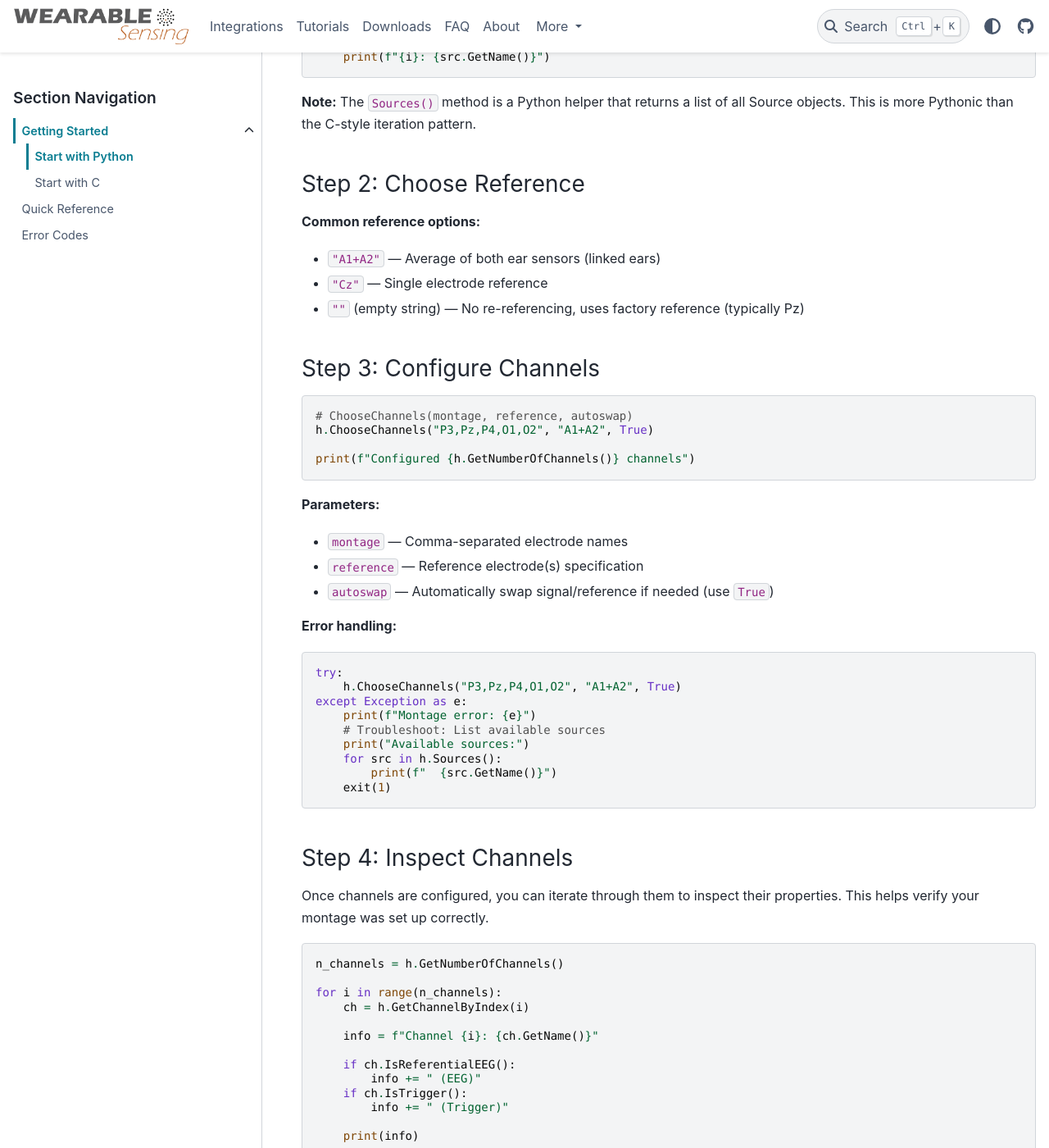
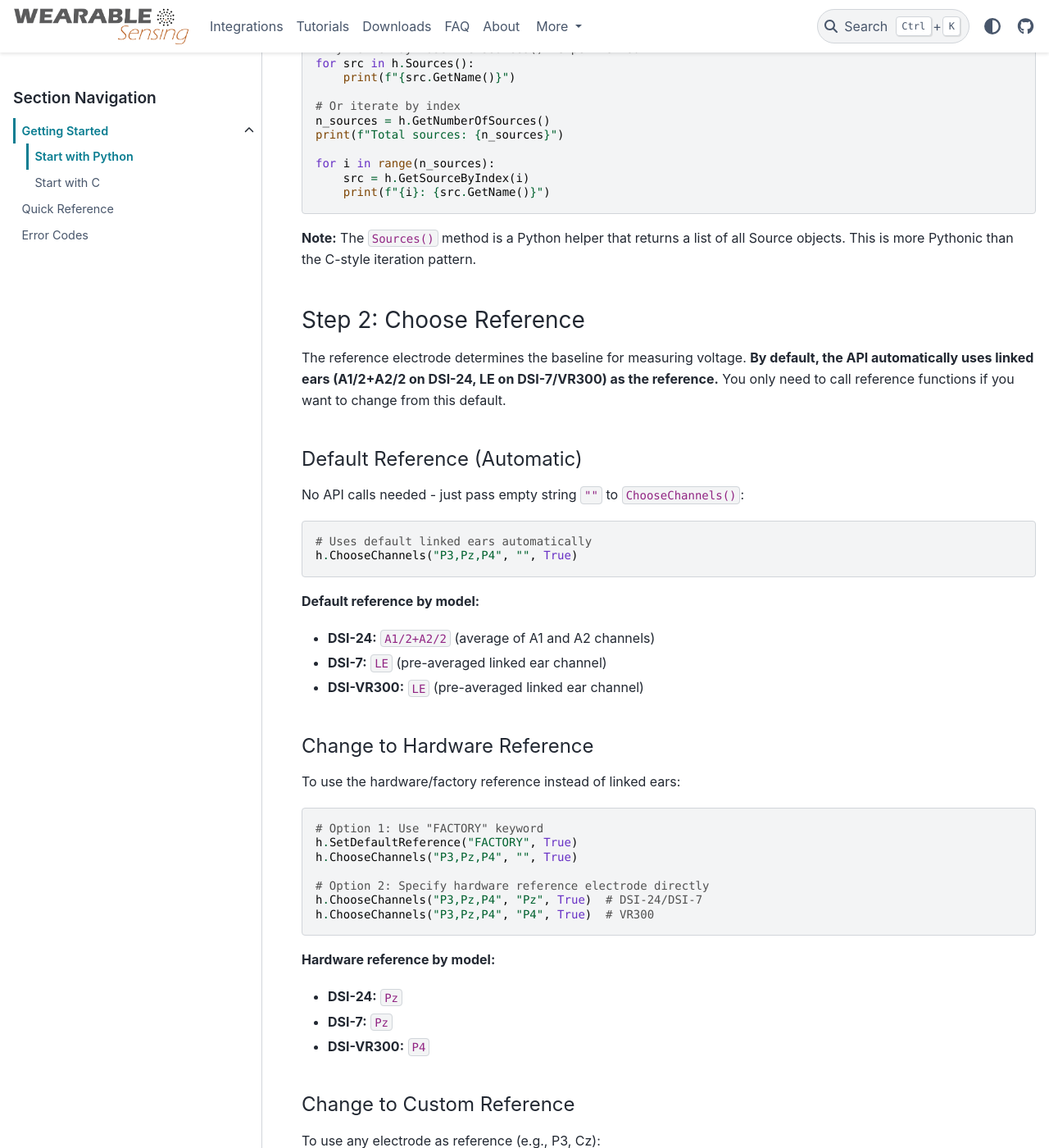
Before and after one commit to WearableSensing/wiki, a Sphinx documentation site: the page built from docs/api/getting_started/start_python.md, in a window 1280 px wide and 1400 px high, scrolled down 5604 px. Shown: the whole window at 82% size. Built offline with Sphinx 7.4.7 and the PyData theme 0.15.4, drawn with Linux system fonts in a browser that asks for light colours; some of the changed text lies outside the part shown.

````diff
--- a/docs/api/getting_started/start_python.md
+++ b/docs/api/getting_started/start_python.md
@@ -48,7 +48,8 @@ h.Connect(None)  # None uses DSISerialPort environment variable
 print("Connected!")
 
 # Configure channels
-h.ChooseChannels("P3,Pz,P4", "A1+A2", True)
+# Using "" for reference uses the default linked ears reference
+h.ChooseChannels("P3,Pz,P4", "", True)
 
 # Start acquisition
 h.StartDataAcquisition()
@@ -82,7 +83,7 @@ python DSI.py /dev/ttyUSB0                           # Linux
 python DSI.py /dev/cu.DSI24-023-BluetoothSerial      # macOS
 
 # Optional second argument for reference or impedance mode
-python DSI.py COM4 A1+A2      # Use A1+A2 reference
+python DSI.py COM4 A1/2+A2/2  # Use A1/2+A2/2 reference
 python DSI.py COM4 impedances # Run impedance test
 ```
 
@@ -223,6 +224,12 @@ A **montage** defines which electrodes to use and how to reference them.
 - `"Fp1,Fp2,F3,F4,C3,C4"` — Frontal and central channels
 - `"@1,@2,@3,@4"` — First four sensors (numbered indexing)
 
+**Available channels by model:**
+
+- **DSI-24:** Fp1, Fp2, Fz, F3, F4, F7, F8, Cz, C3, C4, T7/T3, T8/T4, Pz, P3, P4, P7/T5, P8/T6, O1, O2, A1, A2
+- **DSI-7:** F3, F4, C3, C4, P3, Pz, P4, LE
+- **DSI-VR300:** FCz, Pz, P3, P4, PO7, PO8, Oz, LE
+
 ### Step 1: List Available Sources
 
 ```python
@@ -243,16 +250,69 @@ for i in range(n_sources):
 
 ### Step 2: Choose Reference
 
-**Common reference options:**
-- `"A1+A2"` — Average of both ear sensors (linked ears)
-- `"Cz"` — Single electrode reference
-- `""` (empty string) — No re-referencing, uses factory reference (typically Pz)
+The reference electrode determines the baseline for measuring voltage. **By default, the API automatically uses linked ears (A1/2+A2/2 on DSI-24, LE on DSI-7/VR300) as the reference.** You only need to call reference functions if you want to change from this default.
+
+#### Default Reference (Automatic)
+
+No API calls needed - just pass empty string `""` to `ChooseChannels()`:
+
+```python
+# Uses default linked ears automatically
+h.ChooseChannels("P3,Pz,P4", "", True)
+```
+
+**Default reference by model:**
+- **DSI-24:** `A1/2+A2/2` (average of A1 and A2 channels)
+- **DSI-7:** `LE` (pre-averaged linked ear channel)
+- **DSI-VR300:** `LE` (pre-averaged linked ear channel)
+
+#### Change to Hardware Reference
+
+To use the hardware/factory reference instead of linked ears:
+
+```python
+# Option 1: Use "FACTORY" keyword
+h.SetDefaultReference("FACTORY", True)
+h.ChooseChannels("P3,Pz,P4", "", True)
+
+# Option 2: Specify hardware reference electrode directly
+h.ChooseChannels("P3,Pz,P4", "Pz", True)  # DSI-24/DSI-7
+h.ChooseChannels("P3,Pz,P4", "P4", True)  # VR300
+```
+
+**Hardware reference by model:**
+- **DSI-24:** `Pz`
+- **DSI-7:** `Pz`
+- **DSI-VR300:** `P4`
+
+#### Change to Custom Reference
+
+To use any electrode as reference (e.g., P3, Cz):
+
+```python
+# Option 1: Set default reference, then configure channels
+h.SetDefaultReference("P3", True)
+h.ChooseChannels("Pz,P4,O1,O2", "", True)
+
+# Option 2: Specify directly in ChooseChannels
+h.ChooseChannels("Pz,P4,O1,O2", "P3", True)
+```
+
+**To check which reference is active:**
+```python
+ref = h.GetReferenceString()
+print(f"Current reference: {ref}")
+```
 
 ### Step 3: Configure Channels
 
 ```python
 # ChooseChannels(montage, reference, autoswap)
-h.ChooseChannels("P3,Pz,P4,O1,O2", "A1+A2", True)
+h.ChooseChannels("P3,Pz,P4,O1,O2", "", True)
+
+# To use hardware reference instead, specify electrode explicitly:
+# h.ChooseChannels("P3,Pz,P4,O1,O2", "Pz", True)  # DSI-24/DSI-7
+# h.ChooseChannels("P3,Pz,P4,O1,O2", "P4", True)  # VR300
 
 print(f"Configured {h.GetNumberOfChannels()} channels")
 ```
@@ -265,7 +325,7 @@ print(f"Configured {h.GetNumberOfChannels()} channels")
 **Error handling:**
 ```python
 try:
-    h.ChooseChannels("P3,Pz,P4,O1,O2", "A1+A2", True)
+    h.ChooseChannels("P3,Pz,P4,O1,O2", "", True)  # Use auto-detected default
 except Exception as e:
     print(f"Montage error: {e}")
     # Troubleshoot: List available sources
@@ -346,26 +406,11 @@ h.ChooseChannels("Fp1-F3,F3-C3,C3-P3,P3-O1", "", True)
 
 ```python
 def configure_montage(h):
-    """Configure montage based on headset model."""
+    """Configure a standard posterior montage."""
 
-    info = h.GetInfoString()
-
-    # Choose montage based on headset model
-    if "DSI-7" in info:
-        # DSI-7: 7 dry electrodes
-        montage = "P3,Pz,P4,POz,O1,Oz,O2"
-        reference = "Cz"
-    elif "DSI-24" in info:
-        # DSI-24: Full 10-20 system
-        montage = ("Fp1,Fp2,F7,F3,Fz,F4,F8,"
-                   "T3,C3,Cz,C4,T4,"
-                   "T5,P3,Pz,P4,T6,"
-                   "O1,Oz,O2")
-        reference = "A1+A2"
-    else:
-        # Unknown model: use numbered sources
-        montage = "@1,@2,@3,@4,@5"
-        reference = ""
+    # Configure a standard posterior montage
+    montage = "P3,Pz,P4,O1,O2"
+    reference = ""  # Default linked ears
 
     print(f"Montage: {montage}")
     print(f"Reference: {reference}")
@@ -391,23 +436,17 @@ Once your headset is connected and channels are configured, you can start acquir
 
 ### Step 1: Configure Sampling
 
-Before acquiring data, you may want to configure the sampling rate and filter settings. Not all sampling rates are available on all headsets - check feature availability first.
+The default sampling rate is 300 Hz. If the SampleRate feature is unlocked, all DSI headsets can configure rates up to 600 Hz.
 
 ```python
-# NOTE: Configuring non-default sampling rates requires the appropriate feature to be unlocked on your headset. Check feature availability first:
+# NOTE: The default sampling rate is 300 Hz. If the SampleRate feature is unlocked,
+# all DSI headsets can configure rates up to 600 Hz. Check feature availability first:
 if h.GetFeatureAvailability("SampleRate"):
-    print("Custom sampling rates are available")
+    print("Custom sampling rates are available (up to 600 Hz)")
+    h.ConfigureADC(600, 0)  # Use 600 Hz when unlocked
 else:
-    print("Using default sampling rate (feature not unlocked)")
-
-info = h.GetInfoString()
-
-if "DSI-7" in info:
-    # DSI-7 default is 300 Hz
-    h.ConfigureADC(300, 0)
-elif "DSI-24" in info:
-    # DSI-24 default is 300 Hz, can configure higher if unlocked
-    h.ConfigureADC(300, 0)
+    print("Using default sampling rate of 300 Hz (feature not unlocked)")
+    h.ConfigureADC(300, 0)  # Default 300 Hz
 
 # Verify actual sampling rate
 fs = h.GetSamplingRate()
````
Also changed, not shown: other parts of docs/api/getting_started/start_python.md (+3 -3 lines), docs/api/getting_started/start_c.md (+79 -48 lines).
